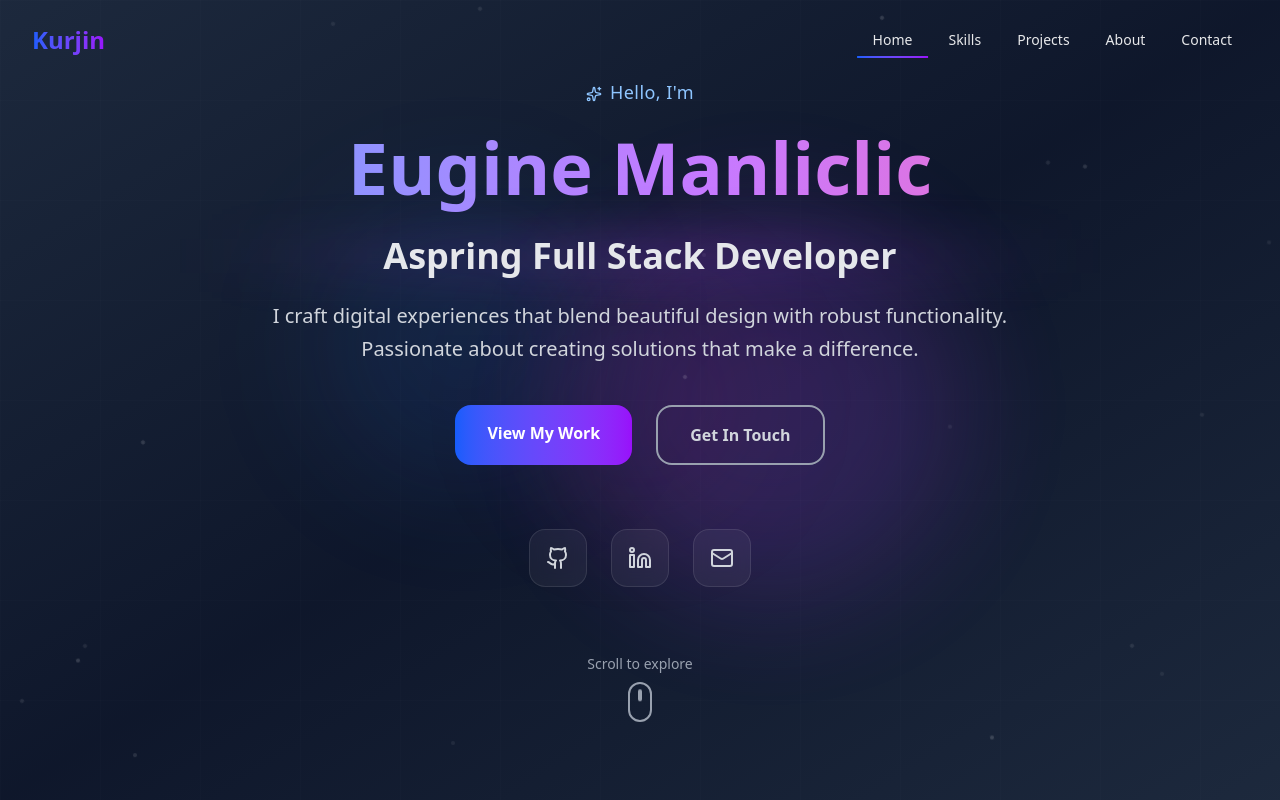
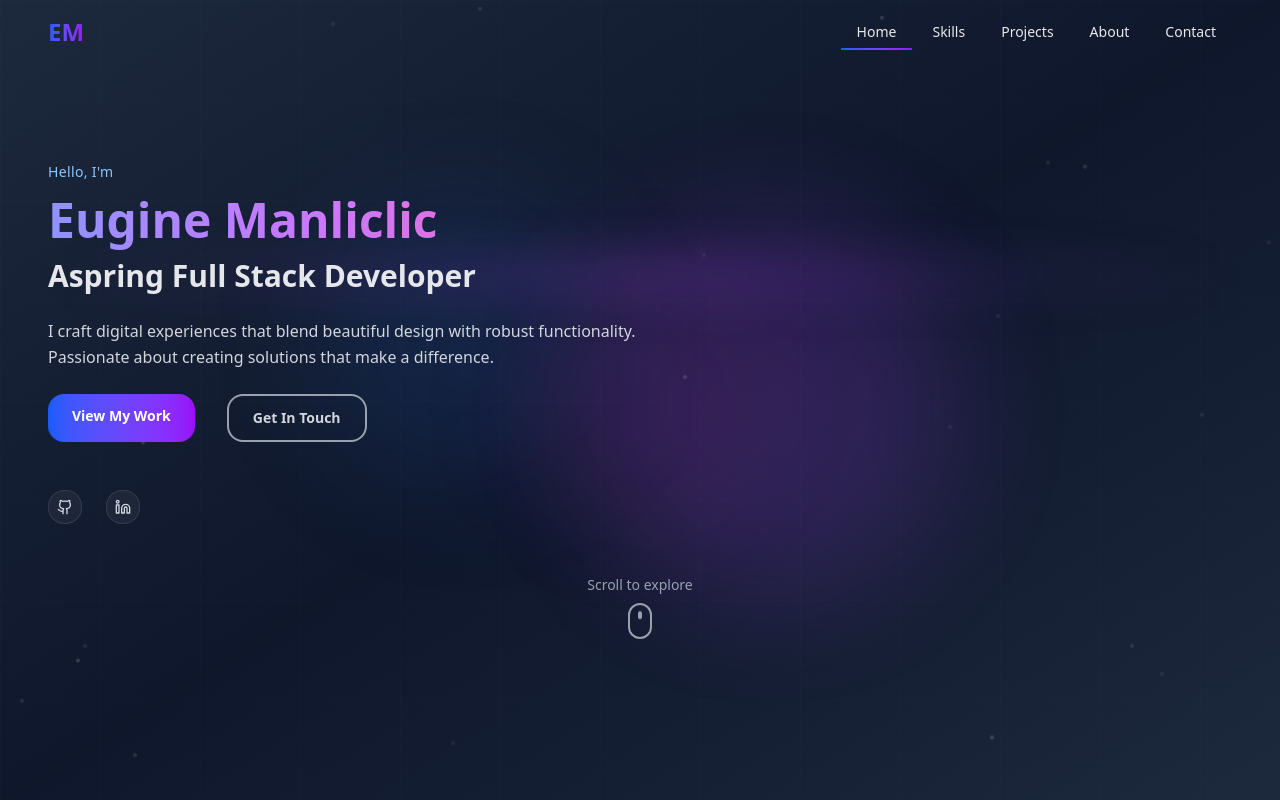
Before and after one commit to Kurjin/overview, a React (Vite) app: page / in a window 1280 px wide. Shown: the top 800 px of the page. Built offline with nearby package versions, Linux system fonts and the light colour scheme.

Commit message:
navbar & hero section ui

```diff
--- a/src/components/hero.jsx
+++ b/src/components/hero.jsx
@@ -25,30 +25,35 @@ const Hero = () => {
   return (
     <section
       id="home"
-      className="min-h-screen flex items-center justify-center relative overflow-hidden bg-gradient-to-br from-slate-800 via-slate-900 to-slate-800"
+      className="min-h-screen flex items-center  relative overflow-hidden bg-gradient-to-br from-slate-800 via-slate-900 to-slate-800"
     >
       {/* Animated Background Elements */}
       <div className="absolute inset-0">
-
         {/* Gradient Orbs */}
         <div
           className="absolute top-1/4 left-1/4 w-72 h-72 bg-blue-500/20 rounded-full blur-3xl animate-pulse"
           style={{
-            transform: `translate(${mousePosition.x * 0.02}px, ${mousePosition.y * 0.02}px)`,
+            transform: `translate(${mousePosition.x * 0.02}px, ${
+              mousePosition.y * 0.02
+            }px)`,
           }}
         />
         <div
           className="absolute bottom-1/4 right-1/4 w-96 h-96 bg-purple-500/20 rounded-full blur-3xl animate-pulse"
           style={{
-            transform: `translate(${mousePosition.x * -0.02}px, ${mousePosition.y * -0.02}px)`,
-            animationDelay: '1s'
+            transform: `translate(${mousePosition.x * -0.02}px, ${
+              mousePosition.y * -0.02
+            }px)`,
+            animationDelay: "1s",
           }}
         />
         <div
           className="absolute top-1/2 left-1/2 w-64 h-64 bg-pink-500/10 rounded-full blur-3xl animate-pulse"
           style={{
-            transform: `translate(-50%, -50%) translate(${mousePosition.x * 0.01}px, ${mousePosition.y * 0.01}px)`,
-            animationDelay: '2s'
+            transform: `translate(-50%, -50%) translate(${
+              mousePosition.x * 0.01
+            }px, ${mousePosition.y * 0.01}px)`,
+            animationDelay: "2s",
           }}
         />
 
@@ -70,44 +75,61 @@ const Hero = () => {
       {/* Grid Pattern Overlay */}
       <div className="absolute inset-0 bg-[linear-gradient(rgba(255,255,255,0.01)_1px,transparent_1px),linear-gradient(90deg,rgba(255,255,255,0.01)_1px,transparent_1px)] bg-[size:100px_100px]" />
 
-      <div className="container mx-auto px-4 text-center relative z-10">
-        <div className="max-w-4xl mx-auto">
+      <div className="container mx-auto px-12  relative z-10  border-red-300">
+        <div className="">
           {/* Greeting */}
-          <div className={`transform transition-all duration-1000 ${
-            isVisible ? 'translate-y-0 opacity-100' : 'translate-y-8 opacity-0'
-          }`}>
-            <p className="text-lg text-blue-300 mb-4 font-medium tracking-wide">
-              <Sparkles className="inline w-4 h-4 mr-2" />
+          <div
+            className={`transform transition-all duration-1000 text-left  ${
+              isVisible
+                ? "translate-y-0 opacity-100"
+                : "translate-y-8 opacity-0"
+            }`}
+          >
+            <p className="text-sm text-blue-300 mb-2   font-medium tracking-wide w-full">
               Hello, I'm
             </p>
           </div>
 
           {/* Name */}
-          <div className={`transform transition-all duration-1000 delay-200 ${
-            isVisible ? 'translate-y-0 opacity-100' : 'translate-y-8 opacity-0'
-          }`}>
-            <h1 className="text-4xl md:text-7xl font-bold mb-6 leading-tight">
+          <div
+            className={`transform transition-all duration-1000 delay-200 ${
+              isVisible
+                ? "translate-y-0 opacity-100"
+                : "translate-y-8 opacity-0"
+            }`}
+          >
+            <h6 className="text-4xl md:text-5xl font-bold mb-2 text-left leading-tight">
               <span className="bg-gradient-to-r from-blue-400 via-purple-400 to-pink-400 bg-clip-text text-transparent animate-gradient-x">
                 Eugine Manliclic
               </span>
-            </h1>
+            </h6>
           </div>
 
           {/* Title */}
-          <div className={`transform transition-all duration-1000 delay-400 ${
-            isVisible ? 'translate-y-0 opacity-100' : 'translate-y-8 opacity-0'
-          }`}>
-            <h2 className="text-2xl md:text-4xl font-semibold text-gray-200 mb-6 relative">
-              <span className="relative z-10">Aspring Full Stack Developer</span>
+          <div
+            className={`transform transition-all duration-1000 delay-400 ${
+              isVisible
+                ? "translate-y-0 opacity-100"
+                : "translate-y-8 opacity-0"
+            }`}
+          >
+            <h2 className="text-xl md:text-3xl font-semibold text-gray-200 mb-6 text-left relative">
+              <span className="relative z-10">
+                Aspring Full Stack Developer
+              </span>
               <div className="absolute inset-0 bg-gradient-to-r from-transparent via-purple-500/20 to-transparent blur-xl" />
             </h2>
           </div>
 
           {/* Description */}
-          <div className={`transform transition-all duration-1000 delay-600 ${
-            isVisible ? 'translate-y-0 opacity-100' : 'translate-y-8 opacity-0'
-          }`}>
-            <p className="text-xl max-w-3xl mx-auto mb-10 text-gray-300 leading-relaxed">
+          <div
+            className={`transform transition-all duration-1000 delay-600 ${
+              isVisible
+                ? "translate-y-0 opacity-100"
+                : "translate-y-8 opacity-0"
+            }`}
+          >
+            <p className="text-md text-left max-w-2xl  mb-6 text-gray-300 leading-relaxed">
               I craft digital experiences that blend beautiful design with
               robust functionality. Passionate about creating solutions that
               make a difference.
@@ -115,16 +137,20 @@ const Hero = () => {
           </div>
 
           {/* CTA Buttons */}
-          <div className={`transform transition-all duration-1000 delay-800 ${
-            isVisible ? 'translate-y-0 opacity-100' : 'translate-y-8 opacity-0'
-          }`}>
-            <div className="flex flex-col sm:flex-row gap-6 justify-center mb-16">
+          <div
+            className={`transform transition-all duration-1000 delay-800  ${
+              isVisible
+                ? "translate-y-0 opacity-100"
+                : "translate-y-8 opacity-0"
+            }`}
+          >
+            <div className="flex flex-col sm:flex-row gap-8   mb-12">
               <Link
                 to="projects"
                 smooth={true}
                 offset={-80}
                 duration={800}
-                className="group relative px-8 py-4 bg-gradient-to-r from-blue-600 to-purple-600 text-white font-semibold rounded-2xl overflow-hidden cursor-pointer transform transition-all duration-300 hover:scale-105 hover:shadow-2xl hover:shadow-purple-500/25"
+                className="group relative px-6 py-3 text-sm bg-gradient-to-r from-blue-600 to-purple-600 text-white font-semibold rounded-2xl overflow-hidden cursor-pointer transform transition-all duration-300 hover:scale-105 hover:shadow-2xl hover:shadow-purple-500/25"
               >
                 <span className="relative z-10">View My Work</span>
                 <div className="absolute inset-0 bg-gradient-to-r from-purple-600 to-pink-600 opacity-0 group-hover:opacity-100 transition-opacity duration-300" />
@@ -136,7 +162,7 @@ const Hero = () => {
                 smooth={true}
                 offset={-80}
                 duration={800}
-                className="group px-8 py-4 border-2 border-gray-400 text-gray-300 font-semibold rounded-2xl cursor-pointer transform transition-all duration-300 hover:scale-105 hover:border-purple-400 hover:text-white hover:shadow-2xl hover:shadow-purple-500/25 relative overflow-hidden"
+                className="group px-6 py-3 text-sm border-2 border-gray-400 text-gray-300 font-semibold rounded-2xl cursor-pointer transform transition-all duration-300 hover:scale-105 hover:border-purple-400 hover:text-white hover:shadow-2xl hover:shadow-purple-500/25 relative overflow-hidden"
               >
                 <span className="relative z-10">Get In Touch</span>
                 <div className="absolute inset-0 bg-gradient-to-r from-purple-600/10 to-blue-600/10 opacity-0 group-hover:opacity-100 transition-opacity duration-300" />
@@ -145,22 +171,38 @@ const Hero = () => {
           </div>
 
           {/* Social Links */}
-          <div className={`transform transition-all duration-1000 delay-1000 ${
-            isVisible ? 'translate-y-0 opacity-100' : 'translate-y-8 opacity-0'
-          }`}>
-            <div className="flex justify-center space-x-6 mb-16">
+          <div
+            className={`transform transition-all duration-1000 delay-1000 ${
+              isVisible
+                ? "translate-y-0 opacity-100"
+                : "translate-y-8 opacity-0"
+            }`}
+          >
+            <div className="flex space-x-6 mb-12">
               {[
-                { icon: Github, href: "https://github.com/Kurjin", label: "GitHub" },
-                { icon: Linkedin, href: "linkedin.com/in/eugine-manliclic-89b9b8377", label: "LinkedIn" },
-                { icon: Mail, href: "manliclic.eugine@gmail.com", label: "Email" }
+                {
+                  icon: Github,
+                  href: "https://github.com/Kurjin",
+                  label: "GitHub",
+                },
+                {
+                  icon: Linkedin,
+                  href: "linkedin.com/in/eugine-manliclic-89b9b8377",
+                  label: "LinkedIn",
+                },
+                // {
+                //   icon: Mail,
+                //   href: "manliclic.eugine@gmail.com",
+                //   label: "Email",
+                // },
               ].map((social, index) => (
                 <a
                   key={index}
                   href={social.href}
                   aria-label={social.label}
-                  className="group p-4 bg-white/5 backdrop-blur-sm border border-white/10 rounded-2xl hover:bg-white/10 transition-all duration-300 hover:scale-110 hover:shadow-2xl hover:shadow-purple-500/25 relative overflow-hidden"
+                  className="group p-2 bg-white/5 backdrop-blur-sm border border-white/10 rounded-2xl hover:bg-white/10 transition-all duration-300 hover:scale-110 hover:shadow-2xl hover:shadow-purple-500/25 relative overflow-hidden"
                 >
-                  <social.icon className="w-6 h-6 text-gray-300 group-hover:text-white transition-colors duration-300 relative z-10" />
+                  <social.icon className="w-4 h-4 text-gray-300 group-hover:text-white transition-colors duration-300 relative z-10" />
                   <div className="absolute inset-0 bg-gradient-to-r from-pruple-600/20 to-blue-600/20 opacity-0 group-hover:opacity-100 transition-opacity duration-300" />
                 </a>
               ))}
@@ -168,9 +210,13 @@ const Hero = () => {
           </div>
 
           {/* Scroll Indicator */}
-          <div className={`transform transition-all duration-1000 delay-1200 ${
-            isVisible ? 'translate-y-0 opacity-100' : 'translate-y-8 opacity-0'
-          }`}>
+          <div
+            className={`transform transition-all duration-1000 delay-1200 ${
+              isVisible
+                ? "translate-y-0 opacity-100"
+                : "translate-y-8 opacity-0"
+            }`}
+          >
             <Link
               to="skills"
               smooth={true}
@@ -182,8 +228,8 @@ const Hero = () => {
                 <span className="text-sm text-gray-400 group-hover:text-white transition-colors duration-300">
                   Scroll to explore
                 </span>
-                <div className="w-6 h-10 border-2 border-gray-400 group-hover:border-blue-400 rounded-full relative transition-colors duration-300">
-                  <div className="w-1 h-3 bg-gray-400 group-hover:bg-blue-400 rounded-full absolute top-2 left-1/2 transform -translate-x-1/2 animate-bounce transition-colors duration-300" />
+                <div className="w-6 h-9 border-2 border-gray-400 group-hover:border-blue-400 rounded-full relative transition-colors duration-300">
+                  <div className="w-1 h-2 bg-gray-400 group-hover:bg-blue-400 rounded-full absolute top-2 left-1/2 transform -translate-x-1/2 animate-bounce transition-colors duration-300" />
                 </div>
               </div>
             </Link>
@@ -194,7 +240,8 @@ const Hero = () => {
       {/* Custom CSS for animations */}
       <style jsx>{`
         @keyframes gradient-x {
-          0%, 100% {
+          0%,
+          100% {
             background-size: 200% 200%;
             background-position: left center;
           }
@@ -205,7 +252,8 @@ const Hero = () => {
         }
 
         @keyframes float {
-          0%, 100% {
+          0%,
+          100% {
             transform: translateY(0px) rotate(0deg);
             opacity: 0.3;
           }
--- a/src/components/navbar.jsx
+++ b/src/components/navbar.jsx
@@ -34,8 +34,8 @@ const Navbar = () => {
           : "bg-transparent"
       }`}
     >
-      <div className="max-w-7xl mx-auto px-4 sm:px-6 lg:px-8">
-        <div className="flex items-center justify-between h-16 lg:h-20">
+      <div className=" mx-auto px-4 sm:px-6 lg:px-12 ">
+        <div className="flex items-center justify-between h-16 lg:h-16">
           {/* Logo */}
           <div
             className={`font-bold text-2xl transition-all duration-300 ${
@@ -43,7 +43,7 @@ const Navbar = () => {
             }`}
           >
             <span className="bg-gradient-to-r from-blue-600 to-purple-600 bg-clip-text text-transparent">
-              Kurjin
+              EM
             </span>
           </div>
 
```
